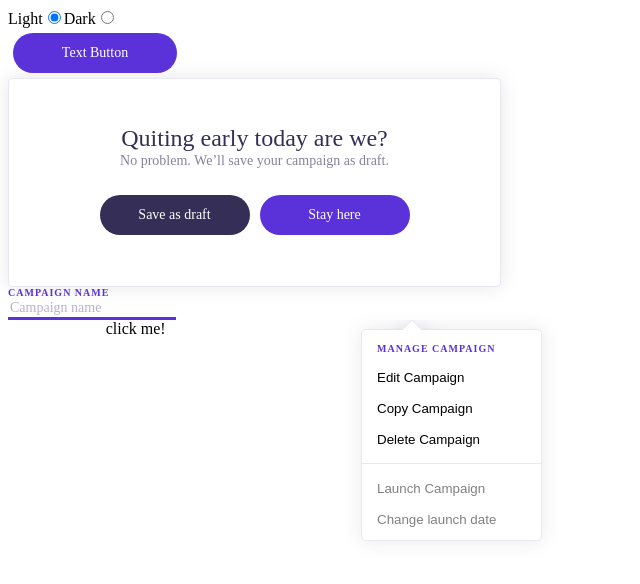
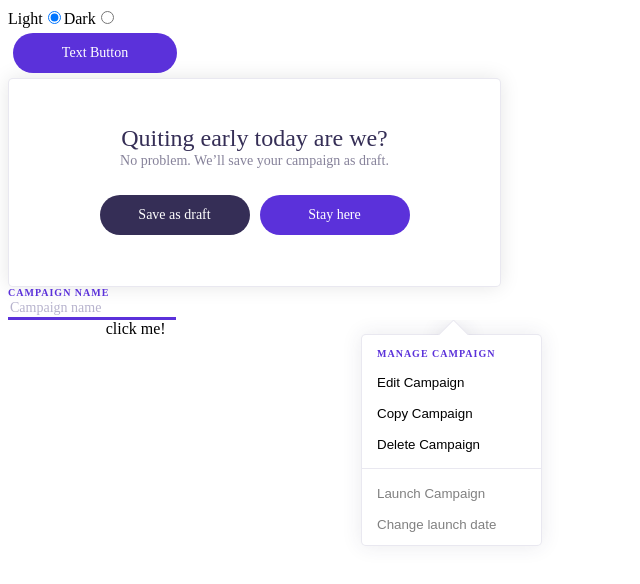
Before and after one commit to be-addy/beaddy-components, a React (Create React App) app: page / in a window 1280 px wide. Shown: the top 584 px of the page, without its empty margins (0-640 px from the left). Built offline with nearby package versions, Linux system fonts and the light colour scheme; a web font is replaced by a local one.

Commit message:
center triangle on popup menu and fix its size

```diff
--- a/src/components/base/Popover/Panel.tsx
+++ b/src/components/base/Popover/Panel.tsx
@@ -2,19 +2,20 @@ import * as React from 'react';
 import styled from 'styled-components';
 
 const Triangle = styled.div`
-    height: 10px;
+    height: 15px;
     position: relative;
     overflow: hidden;
 
     &:after {
         content: "";
         position: absolute;
-        width: 50px;
-        height: 50px;
+        width: 25px;
+        height: 25px;
         background: #ffffff;
         transform: rotate(45deg);
-        top: 10px;
-        left: 25px;
+        top: 5px;
+        left: 50%;
+        margin-left: -12px;
         box-shadow: 0 0 20px 0 rgba(53, 46, 86, 0.1);
         border: solid 1px rgba(183, 179, 204, 0.3);
 
```
